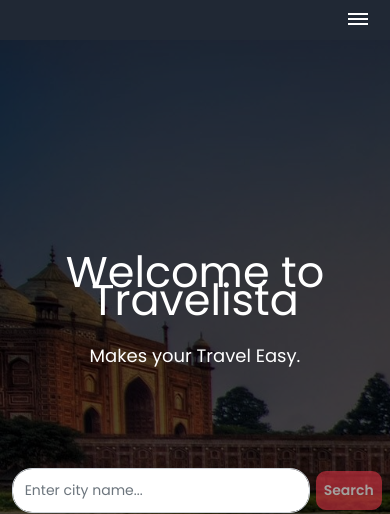
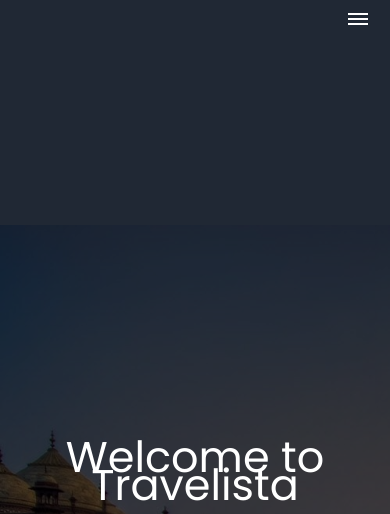
Before and after one commit to codebiet/Travelista, a Django app: page / in a window 390 px wide. Shown: the top 514 px of the page. Run offline with Django 3.2, Linux system fonts and the light colour scheme; some libraries are stand-ins or nearby versions; some web fonts are replaced.

Commit message:
add stylesss

```diff
--- a/Places/static/css/styling.css
+++ b/Places/static/css/styling.css
@@ -248,12 +248,3 @@
     font-family: 'Gill Sans', 'Gill Sans MT', Calibri, 'Trebuchet MS', sans-serif;
     text-align: center;
 }
-
-@media only screen and (max-width: 960px){
-    .navbar{
-        height: 225px;
-    }
-    /* .height-nav-resp{
-        height: 40px
-    }  */
-}
--- a/Places/static/styling.css
+++ b/Places/static/styling.css
@@ -208,7 +208,7 @@
         flex-direction: column;
     }
     .navbar{
-        height: 300px;
+        height: 225px;
         flex-direction: column;
         transition: all 0.5s ease-out;
     }
@@ -221,9 +221,9 @@
     .burger{
         display: block;
     }
-    .height-nav-resp{
+    /* .height-nav-resp{
         height: 40px;
-    }
+    }  */
     .v-class-resp{
         opacity: 0;
     }
```
